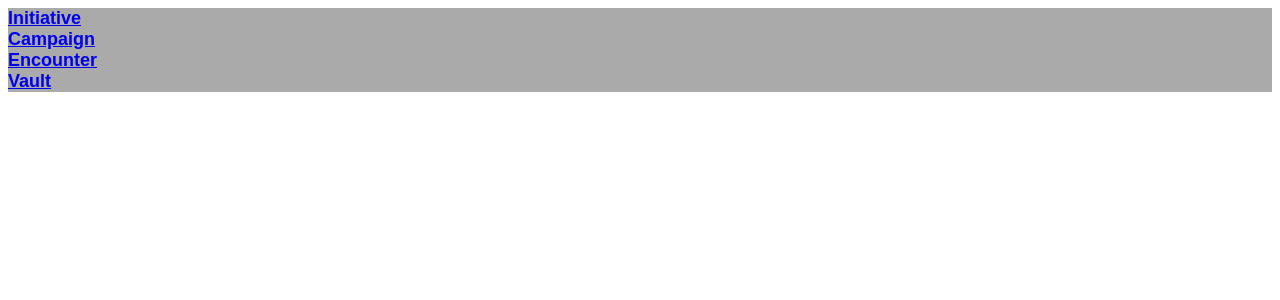
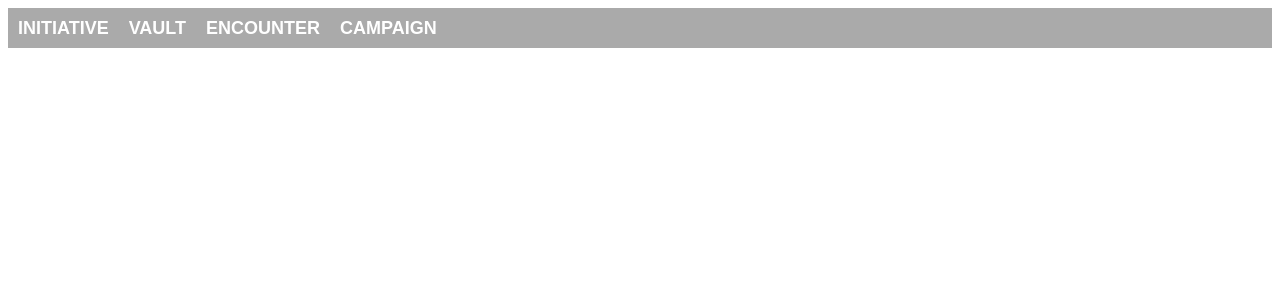
Before and after one commit to parkernalch/savage-suite, an Angular app: page / in a window 1280 px wide. Shown: the top 300 px of the page. Built offline with nearby package versions, Linux system fonts and the light colour scheme.

Commit message:
added the header component framework

```diff
--- a/src/app/components/layout/header/header.component.html
+++ b/src/app/components/layout/header/header.component.html
@@ -1,14 +1,6 @@
 <header class="header">
-    <div class="navlink" >
-        <a href="initiative">Initiative</a>
-    </div>
-    <div class="navlink">
-        <a href="campaign">Campaign</a>
-    </div>
-    <div class="navlink">
-        <a href="encounter">Encounter</a>
-    </div>
-    <div class="navlink">
-        <a href="characters">Vault</a>
-    </div>
+    <button class="navlink">INITIATIVE</button>
+    <button class="navlink">VAULT</button>
+    <button class="navlink">ENCOUNTER</button>
+    <button class="navlink">CAMPAIGN</button>
 </header>
--- a/src/app/components/layout/header/header.component.sass
+++ b/src/app/components/layout/header/header.component.sass
@@ -1,7 +1,13 @@
 .header
     background-color: #aaaaaa
+    padding: 0px
+    margin: 0px
+    height: 40px
     .navlink
+        background: none
+        border: none
         font-family: sans-serif
+        padding: 10px
         font-weight: bold
         font-size: 18px
         color: #ffffff
```
